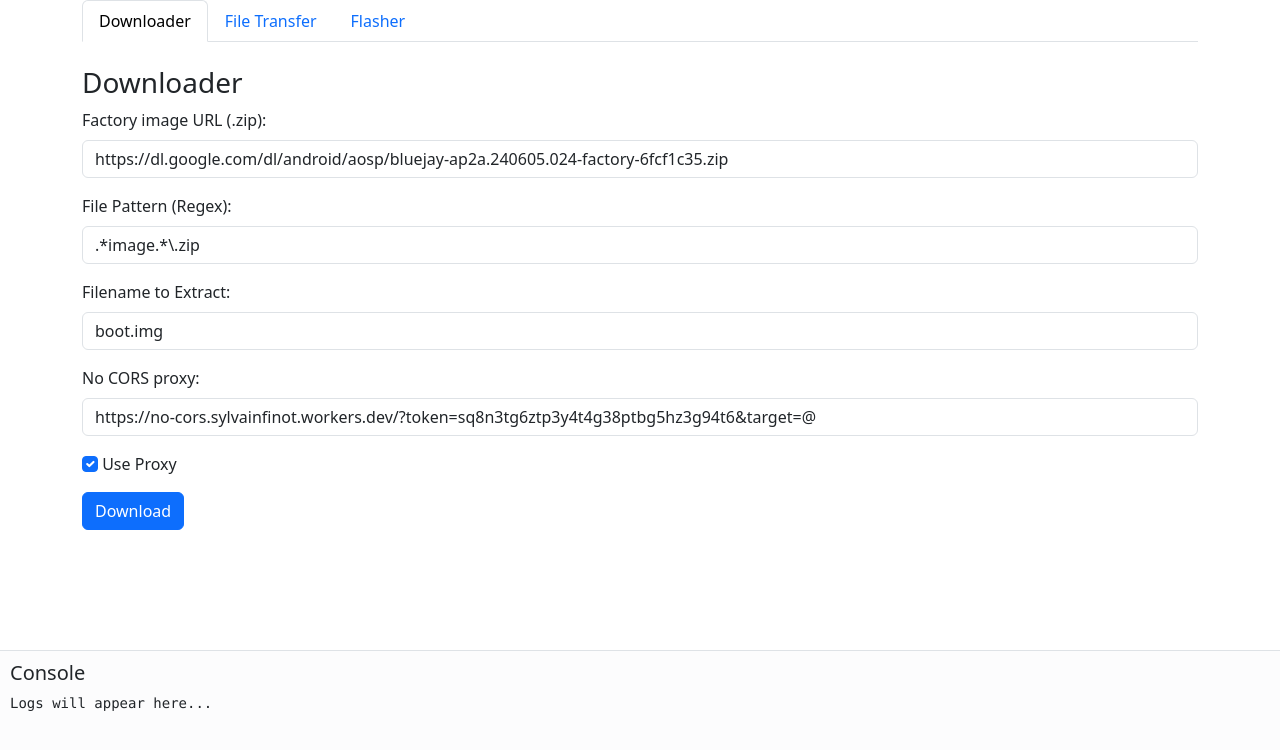
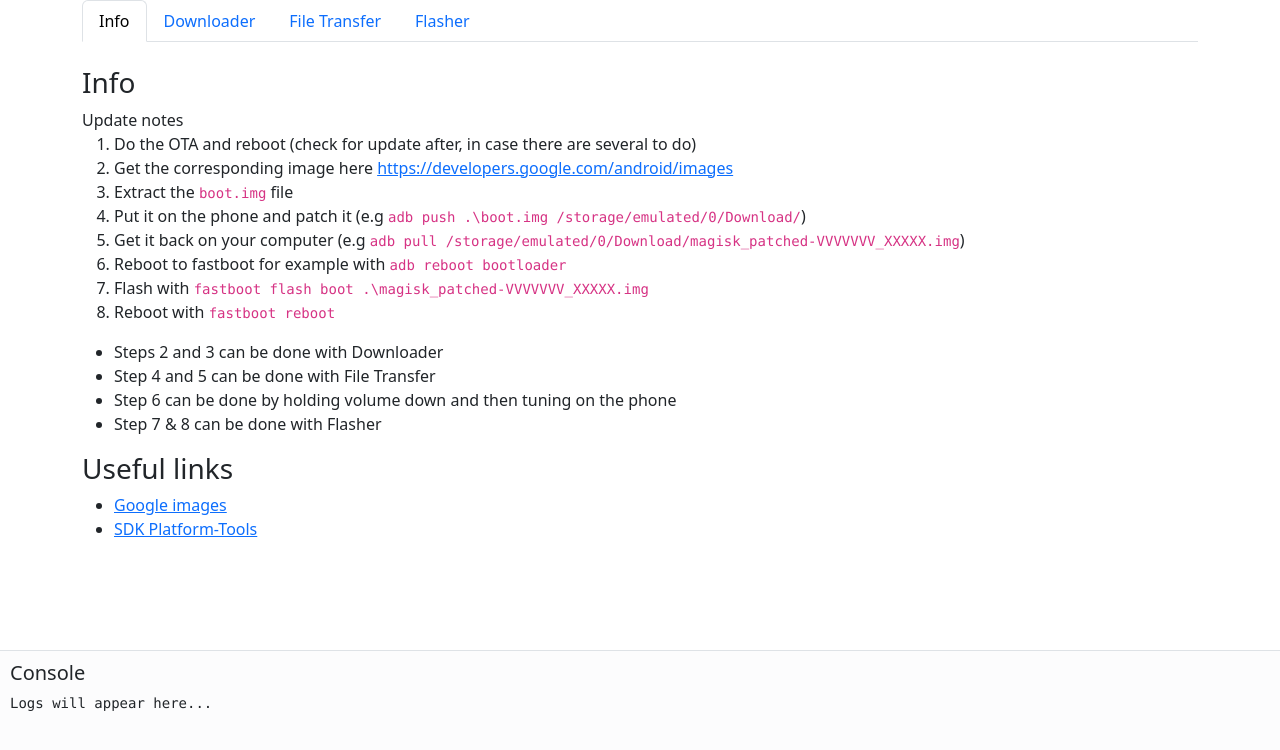
Before and after one commit to SF73/aosp-downloader, a plain HTML site: page index.html in a window 1280 px wide. Drawn offline with nearby package versions, Linux system fonts and the light colour scheme.

Commit message:
Add some info

```diff
--- a/index.html
+++ b/index.html
@@ -48,7 +48,11 @@
     <div class="container content">
         <ul class="nav nav-tabs" id="myTab" role="tablist">
             <li class="nav-item" role="presentation">
-                <button class="nav-link active" id="downloader-tab" data-bs-toggle="tab" data-bs-target="#downloader"
+                <button class="nav-link active" id="info-tab" data-bs-toggle="tab" data-bs-target="#info" type="button"
+                    role="tab">Info</button>
+            </li>
+            <li class="nav-item" role="presentation">
+                <button class="nav-link" id="downloader-tab" data-bs-toggle="tab" data-bs-target="#downloader"
                     type="button" role="tab">Downloader</button>
             </li>
             <li class="nav-item" role="presentation">
@@ -61,8 +65,47 @@
             </li>
         </ul>
         <div class="tab-content">
+            <div class="tab-pane fade show active" id="info" role="tabpanel">
+                <div class="mt-4">
+                    <h3>Info</h3>
+
+                    <div>
+                        Update notes
+                        <ol>
+                            <li>Do the OTA and reboot (check for update after, in case there are several to do)</li>
+                            <li>Get the corresponding image here <a
+                                    href="https://developers.google.com/android/images">https://developers.google.com/android/images</a>
+                            </li>
+                            <li>Extract the <code>boot.img</code> file</li>
+                            <li>Put it on the phone and patch it (e.g
+                                <code>adb push .\boot.img /storage/emulated/0/Download/</code>)</li>
+                            <li>Get it back on your computer (e.g
+                                <code>adb pull /storage/emulated/0/Download/magisk_patched-VVVVVVV_XXXXX.img</code>)
+                            </li>
+                            <li>Reboot to fastboot for example with <code>adb reboot bootloader</code></li>
+                            <li>Flash with <code>fastboot flash boot .\magisk_patched-VVVVVVV_XXXXX.img</code></li>
+                            <li>Reboot with <code>fastboot reboot</code></li>
+                        </ol>
+
+                        <ul>
+                            <li>Steps 2 and 3 can be done with Downloader</li>
+                            <li>Step 4 and 5 can be done with File Transfer</li>
+                            <li>Step 6 can be done by holding volume down and then tuning on the phone</li>
+                            <li>Step 7 & 8 can be done with Flasher</li>
+                        </ul>
+
+                    </div>
+
+                    <h3>Useful links</h3>
+                    <ul>
+                        <li><a href="https://developers.google.com/android/images">Google images</a></li>
+                        <li><a href="https://developer.android.com/tools/releases/platform-tools#downloads">SDK
+                                Platform-Tools</a></li>
+                    </ul>
+                </div>
+            </div>
             <!-- Downloader Section -->
-            <div class="tab-pane fade show active" id="downloader" role="tabpanel">
+            <div class="tab-pane fade" id="downloader" role="tabpanel">
                 <div class="mt-4">
                     <h3>Downloader</h3>
 
```
